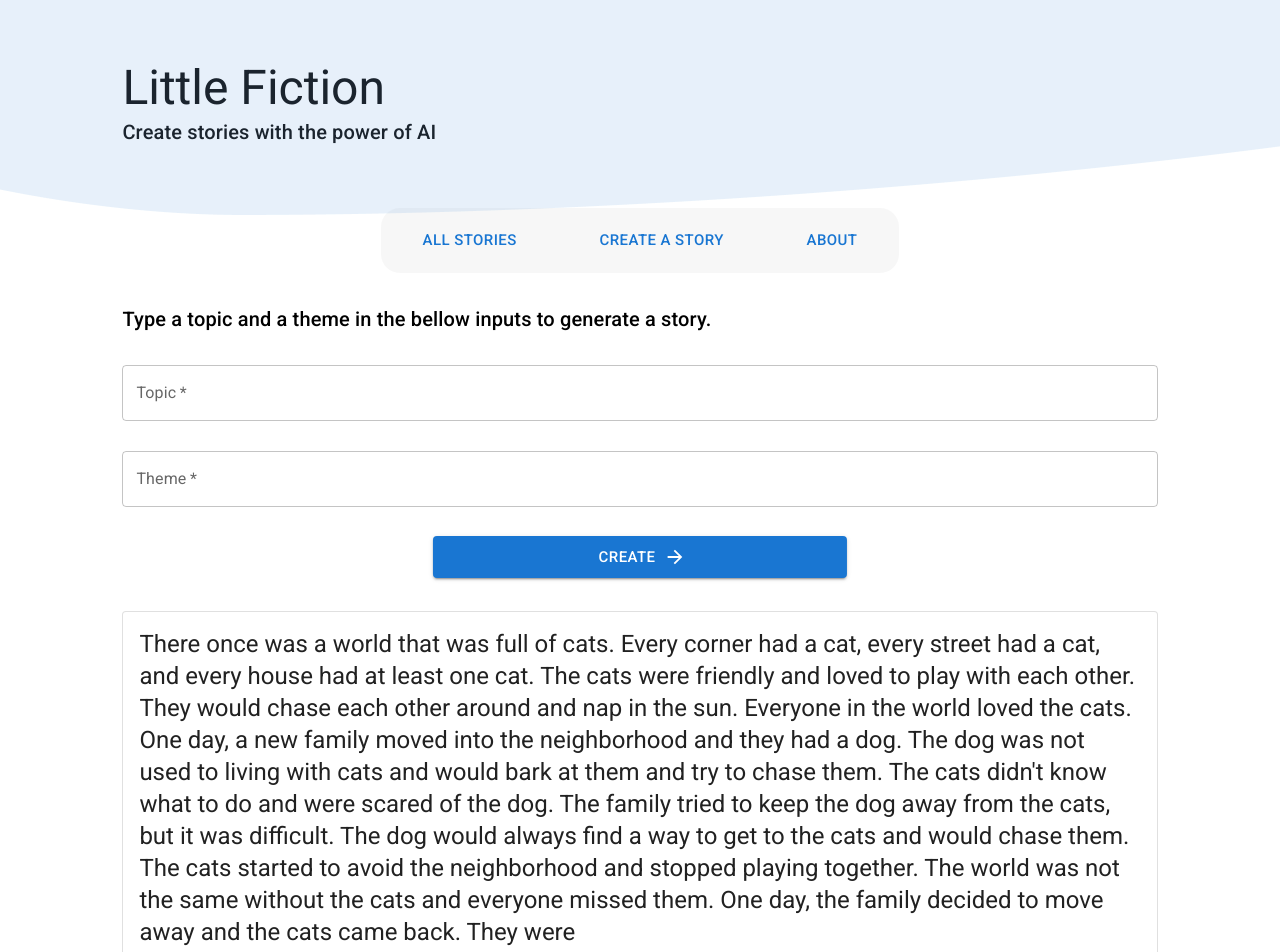
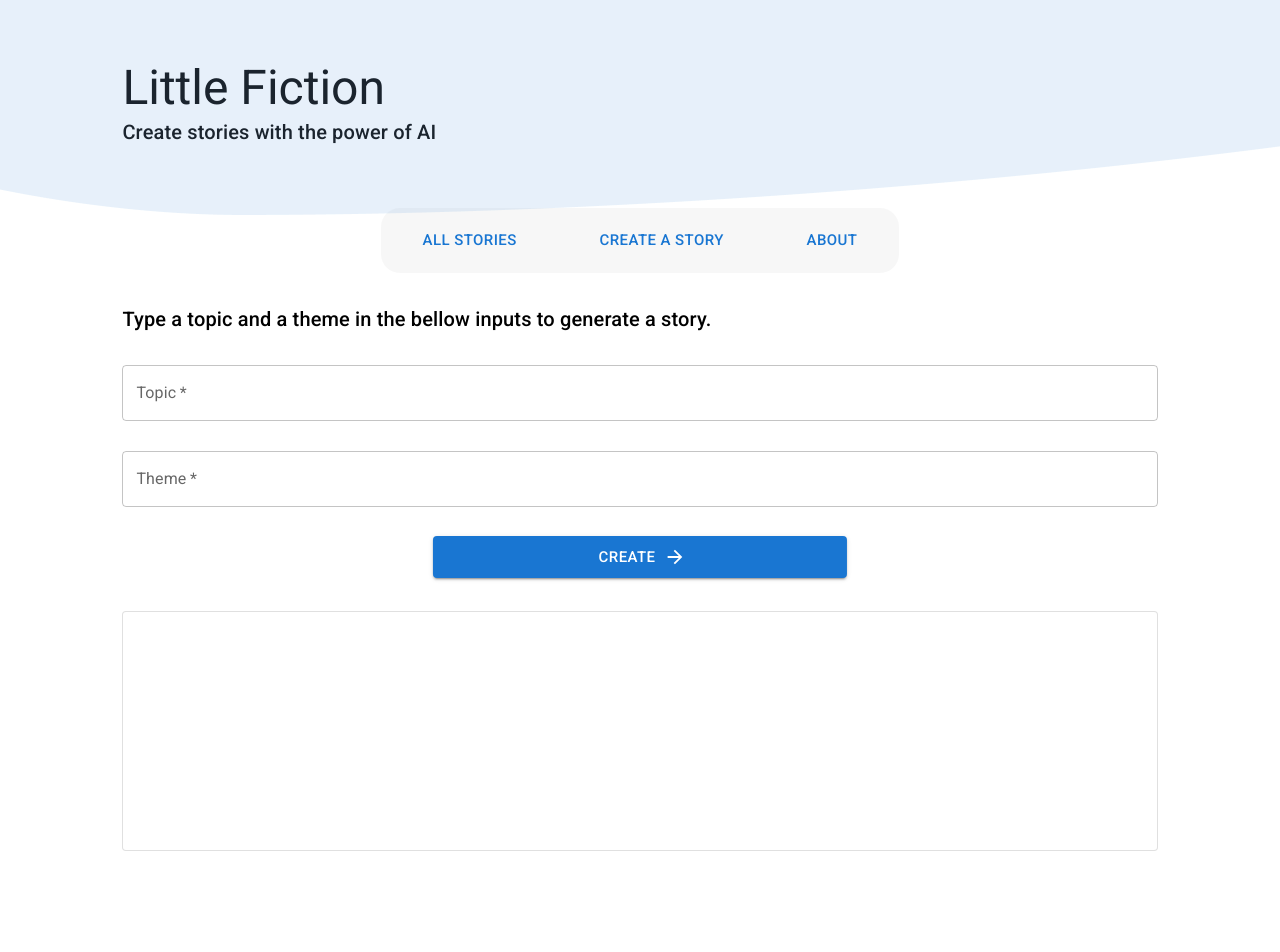
Before and after one commit to Eddy-cs/little-fiction, a Next.js app: page /create-story in a window 1280 px wide. Shown: the top 952 px of the page. After the commit the page ends 851 px from the top, so only its background shows below. Built offline with nearby package versions, Linux system fonts and the light colour scheme.

Commit message:
Testing form

```diff
--- a/components/StoryForm.js
+++ b/components/StoryForm.js
@@ -58,21 +58,7 @@ function StoryForm(props) {
       </form>
       {/* Temporary display for API result */}
       <Card className={styles.form__story} variant="outlined">
-        <Typography variant="h5">
-          There once was a world that was full of cats. Every corner had a cat,
-          every street had a cat, and every house had at least one cat. The cats
-          were friendly and loved to play with each other. They would chase each
-          other around and nap in the sun. Everyone in the world loved the cats.
-          One day, a new family moved into the neighborhood and they had a dog.
-          The dog was not used to living with cats and would bark at them and
-          try to chase them. The cats didn't know what to do and were scared of
-          the dog. The family tried to keep the dog away from the cats, but it
-          was difficult. The dog would always find a way to get to the cats and
-          would chase them. The cats started to avoid the neighborhood and
-          stopped playing together. The world was not the same without the cats
-          and everyone missed them. One day, the family decided to move away and
-          the cats came back. They were {result}
-        </Typography>
+        <Typography variant="h5">{result}</Typography>
       </Card>
     </Fragment>
   );
```
